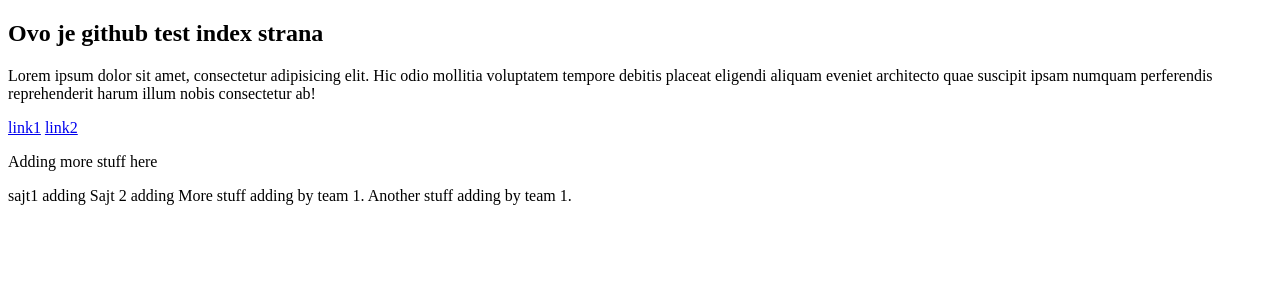
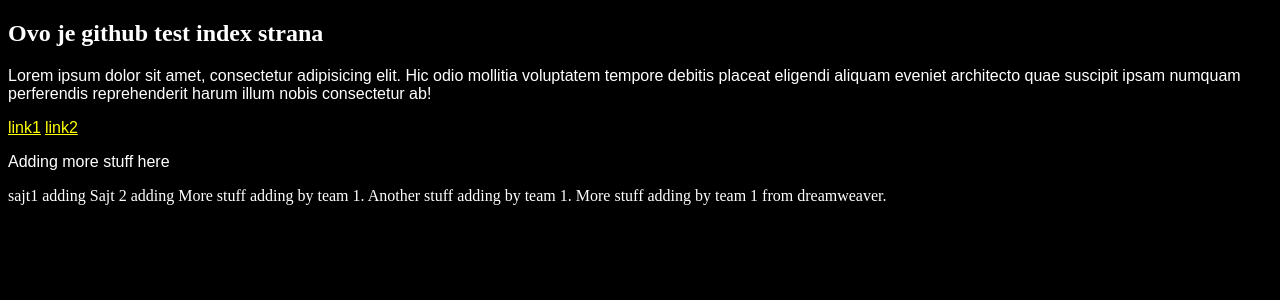
Before and after one commit to maksonijum/githubtesting, a PHP site: page / in a window 1280 px wide. Shown: the top 300 px of the page. Run offline with PHP 8.4, Linux system fonts and the light colour scheme.

Commit message:
Changes on index.html and style.css by team 1 in dreamweaver

```diff
--- a/index.html
+++ b/index.html
@@ -3,16 +3,21 @@
 <head>
 <meta http-equiv="Content-Type" content="text/html; charset=ISO-8859-1">
 <title>Insert title here</title>
+<link rel="stylesheet" href="style.css">
+<!--The following script tag downloads a font from the Adobe Edge Web Fonts server for use within the web page. We recommend that you do not modify it.-->
+<script>var __adobewebfontsappname__="dreamweaver"</script>
+<script src="http://use.edgefonts.net/abel:n4:default;abel:n4:default;arapey:n4:default;germania-one:n4:default;arizonia:n4:default;almendra-sc:n4:default.js" type="text/javascript"></script>
 </head>
 <body>
-	<h2>Ovo je github test index strana</h2>
+<h2>Ovo je github test index strana</h2>
 	<p>Lorem ipsum dolor sit amet, consectetur adipisicing elit. Hic odio mollitia voluptatem tempore debitis placeat eligendi aliquam eveniet architecto quae suscipit ipsam numquam perferendis reprehenderit harum illum nobis consectetur ab!</p>
 	<a href="#">link1</a>
 	<a href="#">link2</a>
-	<p>Adding more stuff here</p>
+<p class="mojfont">Adding more stuff here</p>
 	sajt1 adding
 	Sajt 2 adding
 	More stuff adding by team 1.
 	Another stuff adding by team 1.
+    More stuff adding by team 1 from dreamweaver.
 </body>
 </html>
--- a/style.css
+++ b/style.css
@@ -1,6 +1,28 @@
 @CHARSET "ISO-8859-1";
 
 body {
-	color:white;
-	backround:black;
+	color: white;
+	background: black;
+	font-family:abel;
+	font-style: normal;
+	font-weight: 400;
 }
+
+p {
+	font-family: arapey, germania-one, sans-serif;
+	font-style: normal;
+	font-weight: 400;
+}
+
+a {
+	color: yellow;
+	font-family: arizonia, sans-serif;
+	font-style: normal;
+	font-weight: 400;
+}
+
+.mojfont {
+	font-family: almendra-sc,sans-serif;
+	font-style: normal;
+	font-weight: 400;
+}
```
